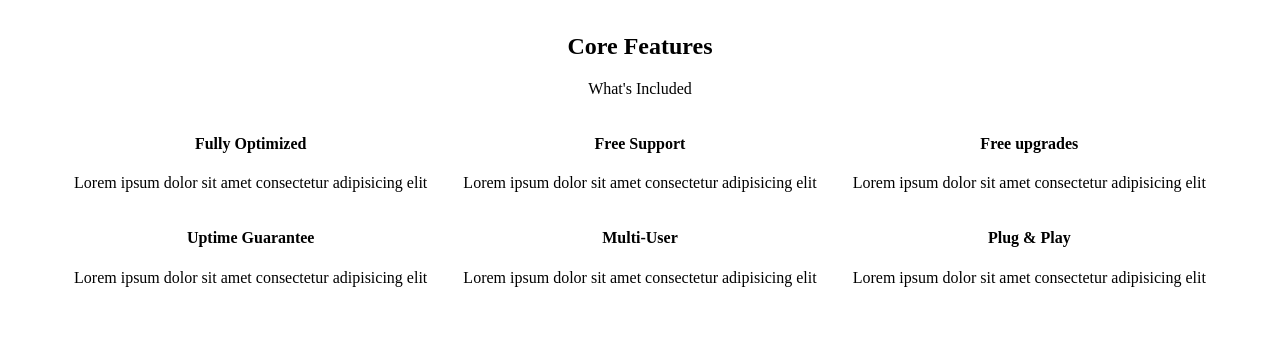
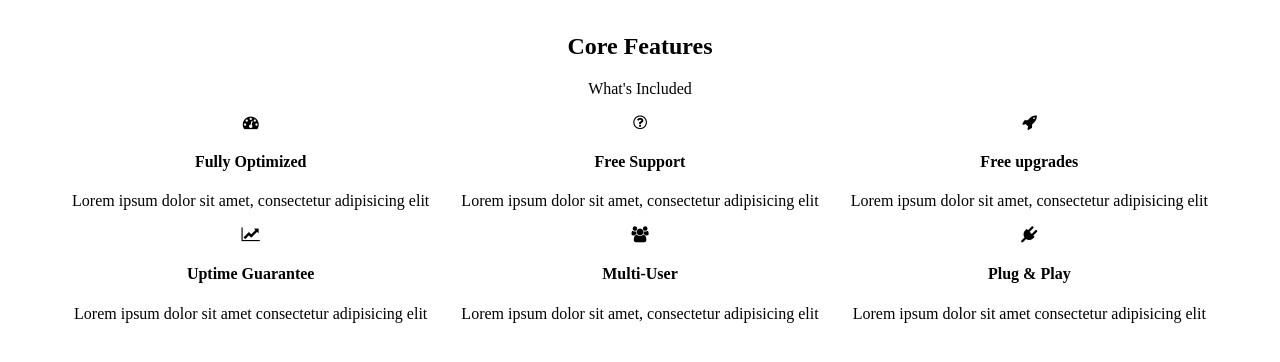
Before and after one commit to OmerSnck/app-theme, a plain HTML site: page index.html in a window 1280 px wide. Shown: the part 200-562 px from the top of the page. Drawn offline with Linux system fonts and the light colour scheme.

Commit message:
tried to fix icons but no

```diff
--- a/index.html
+++ b/index.html
@@ -7,14 +7,14 @@
     <title>AppTheme</title>
     <link rel="stylesheet" href="css/flexboxgrid.css">
     <link rel="stylesheet" href="css/style.css">
-    <link rel="stylesheet" href="css/flexboxgrid.css">
+    <link rel="stylesheet" href="css/fontawesome.css">
 </head>
 <body>
     <header id="main-header">
         <div class="container">
           <div class="row end-sm end-md end-lg center-xs middle-xs middle-sm middle-md middle-lg">
             <div class="col-xs-12 col-sm-2 col-md-2 col-lg-2">
-                <h1>AppTheme</h1>
+                <h1><span class="primary-text">App</span>Theme</h1>
             </div>
             <div class="col-xs-12 col-sm-10 col-md-10 col-lg-10">
                <nav id="navbar">
@@ -50,29 +50,35 @@
 
                     <div class="row center-xs center-sm center-md center-lg">
                         <div class="col-xs-12 col-sm-4 col-md-4 col-lg-4">
+                            <i class="fa fa-dashboard"></i><br>
                             <h4>Fully Optimized</h4>
-                            <p>Lorem ipsum dolor sit amet consectetur adipisicing elit</p>
+                            <p>Lorem ipsum dolor sit amet, consectetur adipisicing elit</p>
                         </div>
                         <div class="col-xs-12 col-sm-4 col-md-4 col-lg-4">
+                            <i class="fa fa-question-circle-o"></i><br>
                             <h4>Free Support</h4>
-                            <p>Lorem ipsum dolor sit amet consectetur adipisicing elit</p>
+                            <p>Lorem ipsum dolor sit amet, consectetur adipisicing elit</p>
                         </div>
                         <div class="col-xs-12 col-sm-4 col-md-4 col-lg-4">
+                            <i class="fa fa-rocket"></i><br>
                             <h4>Free upgrades</h4>
-                            <p>Lorem ipsum dolor sit amet consectetur adipisicing elit</p>
+                            <p>Lorem ipsum dolor sit amet, consectetur adipisicing elit</p>
                         </div>
                     </div>
 
                     <div class="row center-xs center-sm center-md center-lg">
                         <div class="col-xs-12 col-sm-4 col-md-4 col-lg-4">
+                            <i class="fa fa-line-chart"></i><br>
                             <h4>Uptime Guarantee</h4>
                             <p>Lorem ipsum dolor sit amet consectetur adipisicing elit</p>
                         </div>
                         <div class="col-xs-12 col-sm-4 col-md-4 col-lg-4">
+                            <i class="fa fa-users"></i><br>
                             <h4>Multi-User</h4>
-                            <p>Lorem ipsum dolor sit amet consectetur adipisicing elit</p>
+                            <p>Lorem ipsum dolor sit amet, consectetur adipisicing elit</p>
                         </div>
                         <div class="col-xs-12 col-sm-4 col-md-4 col-lg-4">
+                            <i class="fa fa-plug"></i><br>
                             <h4>Plug & Play</h4>
                             <p>Lorem ipsum dolor sit amet consectetur adipisicing elit</p>
                         </div>
```
Also changed, not shown: 1 other file.
